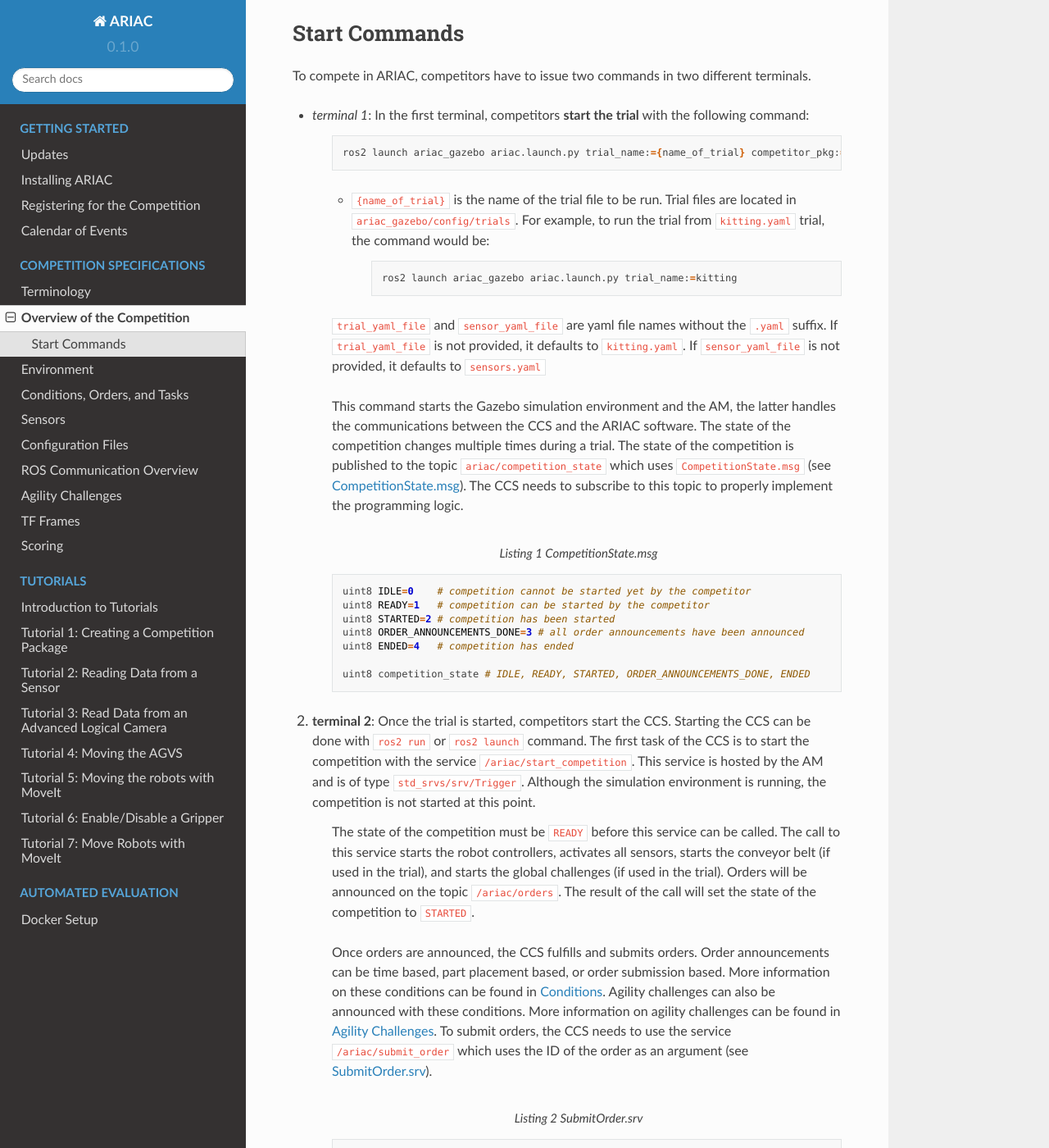
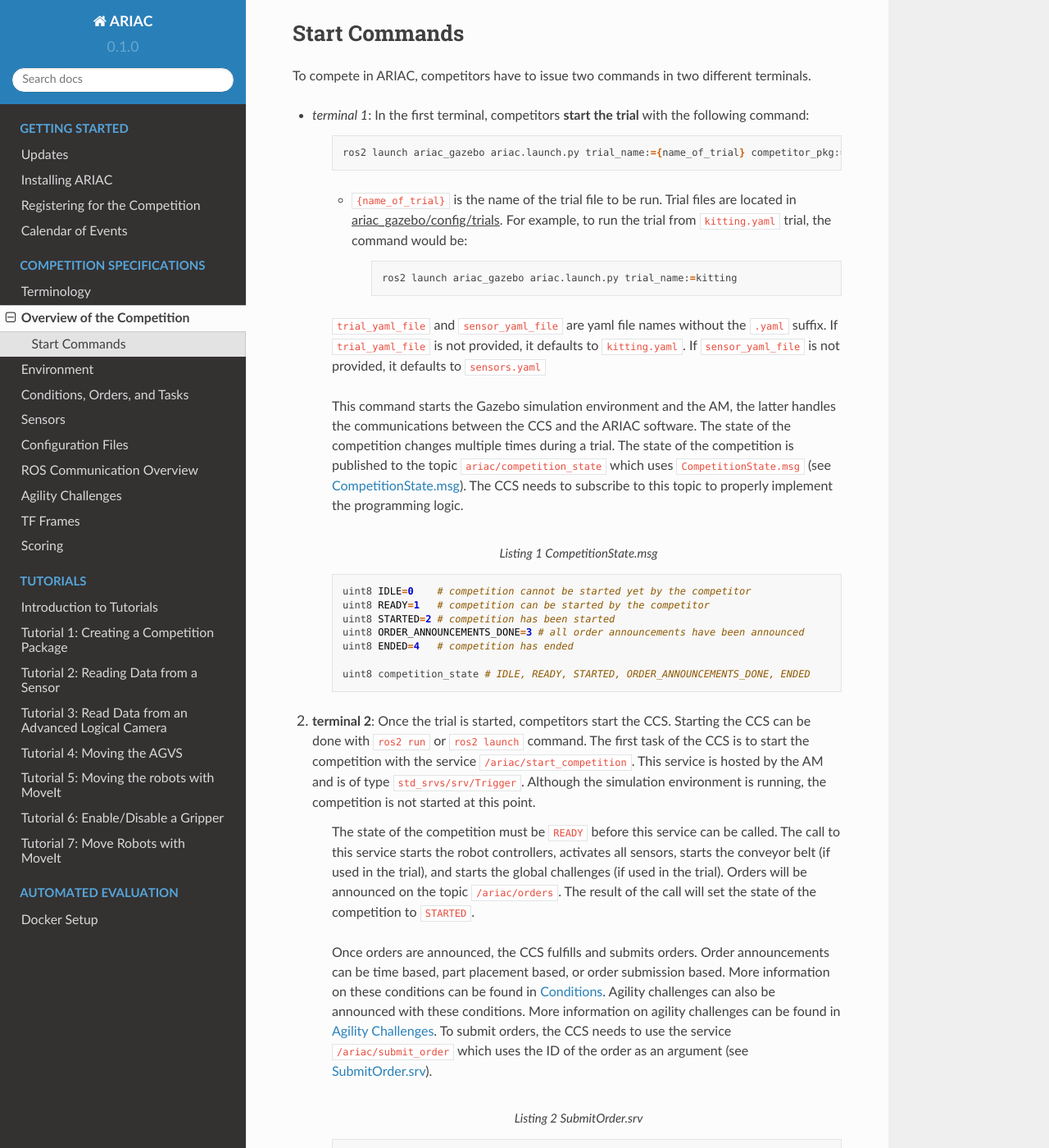
Before and after one commit to usnistgov/ARIAC, a Sphinx documentation site: the page built from docs/competition/overview.rst, in a window 1280 px wide and 1400 px high, scrolled down 1213 px. Shown: the whole window at 82% size. Built offline with Sphinx 7.4.7 and the Read the Docs theme 2.0.0, drawn with Linux system fonts in a browser that asks for light colours; cross-references to code outside the pages are shown as plain code.

Commit message:
communications

```diff
--- a/docs/competition/overview.rst
+++ b/docs/competition/overview.rst
@@ -19,6 +19,9 @@
 
 .. role:: inline-yaml(code)
     :language: yaml
+
+.. role:: underline
+    :class: underline
 
 
 
--- a/docs/custom/css/hack.css
+++ b/docs/custom/css/hack.css
@@ -93,6 +93,10 @@
 }
 
 .under {
+    text-decoration: underline;
+}
+
+.underline {
     text-decoration: underline;
 }
 
```
